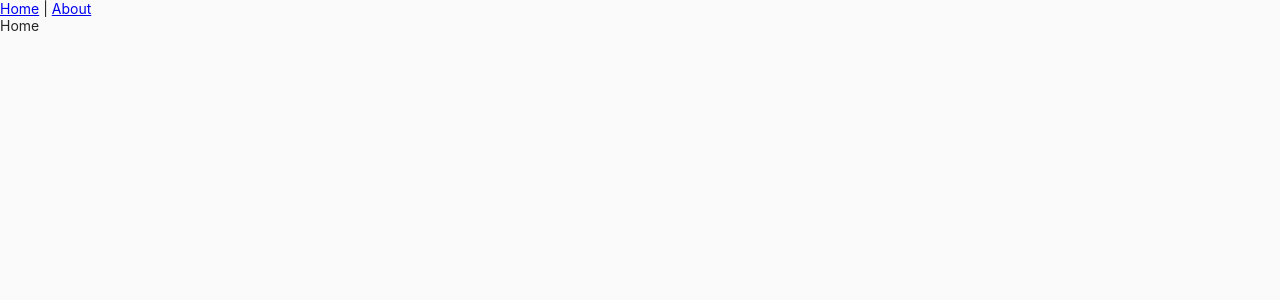
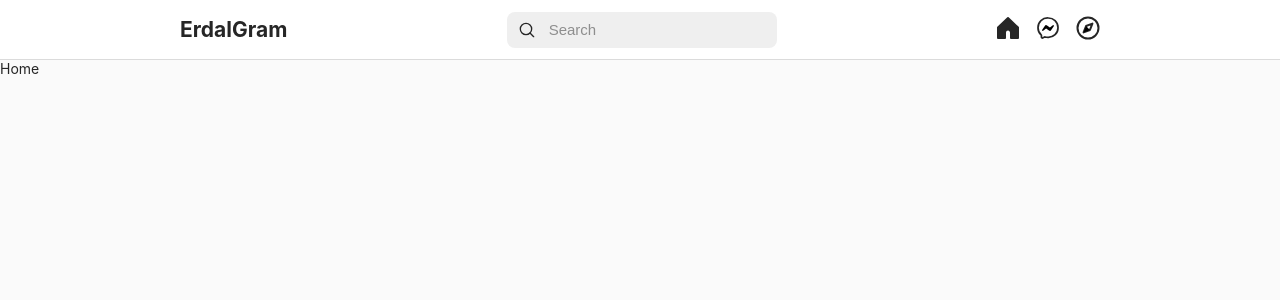
Before and after one commit to coderdal/erdalgram-vue, a Vue app: page / in a window 1280 px wide. Shown: the top 300 px of the page. Built offline with nearby package versions, Linux system fonts and the light colour scheme.

Commit message:
Header & Navigation Bar

```diff
--- a/src/App.vue
+++ b/src/App.vue
@@ -1,12 +1,21 @@
 <template>
-  <div id="app">
-    <nav>
-      <router-link to="/">Home</router-link> |
-      <router-link to="/about">About</router-link>
-    </nav>
+  <main id="app">
+    <app-header></app-header>
+
     <router-view />
-  </div>
+  </main>
 </template>
+
+<script>
+import appHeader from "@/components/Header/appHeader.vue";
+
+export default {
+  name: "App",
+  components: {
+    appHeader,
+  },
+};
+</script>
 
 <style>
 @import url("variables.css");
--- /dev/null
+++ b/src/assets/icons/DirectIcon.vue
@@ -0,0 +1,34 @@
+<template>
+  <svg v-if="active" height="24" viewBox="0 0 24 24" width="24">
+    <path
+      d="M12.003 1.131a10.487 10.487 0 00-10.87 10.57 10.194 10.194 0 003.412 7.771l.054 1.78a1.67 1.67 0 002.342 1.476l1.935-.872a11.767 11.767 0 003.127.416 10.488 10.488 0 0010.87-10.57 10.487 10.487 0 00-10.87-10.57zm5.786 9.001l-2.566 3.983a1.577 1.577 0 01-2.278.42l-2.452-1.84a.63.63 0 00-.759.002l-2.556 2.049a.659.659 0 01-.96-.874L8.783 9.89a1.576 1.576 0 012.277-.42l2.453 1.84a.63.63 0 00.758-.003l2.556-2.05a.659.659 0 01.961.874z"
+    ></path>
+  </svg>
+
+  <svg height="24" viewBox="0 0 24 24" width="24" v-else>
+    <path
+      d="M12.003 2.001a9.705 9.705 0 110 19.4 10.876 10.876 0 01-2.895-.384.798.798 0 00-.533.04l-1.984.876a.801.801 0 01-1.123-.708l-.054-1.78a.806.806 0 00-.27-.569 9.49 9.49 0 01-3.14-7.175 9.65 9.65 0 0110-9.7z"
+      fill="none"
+      stroke="currentColor"
+      stroke-miterlimit="10"
+      stroke-width="1.739"
+    ></path>
+    <path
+      d="M17.79 10.132a.659.659 0 00-.962-.873l-2.556 2.05a.63.63 0 01-.758.002L11.06 9.47a1.576 1.576 0 00-2.277.42l-2.567 3.98a.659.659 0 00.961.875l2.556-2.049a.63.63 0 01.759-.002l2.452 1.84a1.576 1.576 0 002.278-.42z"
+      fill-rule="evenodd"
+      class="white"
+    ></path>
+  </svg>
+</template>
+
+<script>
+export default {
+  name: "homeIcon",
+  props: {
+    active: {
+      type: Boolean,
+      default: false,
+    },
+  },
+};
+</script>
--- /dev/null
+++ b/src/assets/icons/ExploreIcon.vue
@@ -0,0 +1,52 @@
+<template>
+  <svg v-if="active" height="24" viewBox="0 0 24 24" width="24">
+    <path
+      d="M13.173 13.164l1.491-3.829-3.83 1.49zM12.001.5a11.5 11.5 0 1011.5 11.5A11.513 11.513 0 0012.001.5zm5.35 7.443l-2.478 6.369a1 1 0 01-.57.569l-6.36 2.47a1 1 0 01-1.294-1.294l2.48-6.369a1 1 0 01.57-.569l6.359-2.47a1 1 0 011.294 1.294z"
+    ></path>
+  </svg>
+
+  <svg height="24" viewBox="0 0 24 24" width="24" v-else>
+    <g class="filled" style="display: none">
+      <path
+        d="M13.173 13.164l1.491-3.829-3.83 1.49zM12.001.5a11.5 11.5 0 1011.5 11.5A11.513 11.513 0 0012.001.5zm5.35 7.443l-2.478 6.369a1 1 0 01-.57.569l-6.36 2.47a1 1 0 01-1.294-1.294l2.48-6.369a1 1 0 01.57-.569l6.359-2.47a1 1 0 011.294 1.294z"
+      ></path>
+    </g>
+
+    <g class="nonactive" style="display: block">
+      <polygon
+        fill="none"
+        points="13.941 13.953 7.581 16.424 10.06 10.056 16.42 7.585 13.941 13.953"
+        stroke="currentColor"
+        stroke-linecap="round"
+        stroke-linejoin="round"
+        stroke-width="2"
+      ></polygon>
+      <polygon
+        fill-rule="evenodd"
+        points="10.06 10.056 13.949 13.945 7.581 16.424 10.06 10.056"
+      ></polygon>
+      <circle
+        cx="12.001"
+        cy="12.005"
+        fill="none"
+        r="10.5"
+        stroke="currentColor"
+        stroke-linecap="round"
+        stroke-linejoin="round"
+        stroke-width="2"
+      ></circle>
+    </g>
+  </svg>
+</template>
+
+<script>
+export default {
+  name: "homeIcon",
+  props: {
+    active: {
+      type: Boolean,
+      default: false,
+    },
+  },
+};
+</script>
--- /dev/null
+++ b/src/assets/icons/HomeIcon.vue
@@ -0,0 +1,29 @@
+<template>
+  <svg v-if="active" height="24" viewBox="0 0 24 24" width="24">
+    <path
+      d="M22 23h-6.001a1 1 0 01-1-1v-5.455a2.997 2.997 0 10-5.993 0V22a1 1 0 01-1 1H2a1 1 0 01-1-1V11.543a1.002 1.002 0 01.31-.724l10-9.543a1.001 1.001 0 011.38 0l10 9.543a1.002 1.002 0 01.31.724V22a1 1 0 01-1 1z"
+    ></path>
+  </svg>
+
+  <svg height="24" viewBox="0 0 24 24" width="24" v-else>
+    <path
+      d="M9.005 16.545a2.997 2.997 0 012.997-2.997h0A2.997 2.997 0 0115 16.545V22h7V11.543L12 2 2 11.543V22h7.005z"
+      fill="none"
+      stroke="currentColor"
+      stroke-linejoin="round"
+      stroke-width="2"
+    ></path>
+  </svg>
+</template>
+
+<script>
+export default {
+  name: "homeIcon",
+  props: {
+    active: {
+      type: Boolean,
+      default: false,
+    },
+  },
+};
+</script>
--- /dev/null
+++ b/src/assets/icons/SearchIcon.vue
@@ -0,0 +1,35 @@
+<template>
+  <svg :color="color" :fill="color" height="16" viewBox="0 0 24 24" width="16">
+    <path
+      d="M19 10.5A8.5 8.5 0 1110.5 2a8.5 8.5 0 018.5 8.5z"
+      fill="none"
+      stroke="currentColor"
+      stroke-linecap="round"
+      stroke-linejoin="round"
+      stroke-width="2"
+    ></path>
+    <line
+      fill="none"
+      stroke="currentColor"
+      stroke-linecap="round"
+      stroke-linejoin="round"
+      stroke-width="2"
+      x1="16.511"
+      x2="22"
+      y1="16.511"
+      y2="22"
+    ></line>
+  </svg>
+</template>
+
+<script>
+export default {
+  name: "searchIcon",
+  props: {
+    color: {
+      type: String,
+      default: "#8e8e8e",
+    },
+  },
+};
+</script>
--- /dev/null
+++ b/src/components/Header/appHeader.vue
@@ -0,0 +1,53 @@
+<template>
+  <header>
+    <section>
+      <div class="brand">
+        <router-link to="/">
+          <h2>ErdalGram</h2>
+        </router-link>
+      </div>
+
+      <header-search />
+
+      <header-navigation />
+    </section>
+  </header>
+</template>
+
+<script>
+import HeaderNavigation from "./headerNavigation.vue";
+import HeaderSearch from "./headerSearch.vue";
+
+export default {
+  name: "appHeader",
+  components: { HeaderNavigation, HeaderSearch },
+};
+</script>
+
+<style scoped>
+header {
+  width: 100%;
+  height: 60px;
+  background: var(--bg-color);
+  padding: 0 160px;
+
+  border-bottom: 1px solid var(--border-color);
+}
+
+header section {
+  height: 100%;
+  width: 100%;
+  max-width: calc(935px + 40px);
+
+  padding: 0 20px;
+
+  display: flex;
+  align-items: center;
+  justify-content: space-between;
+}
+
+header a {
+  text-decoration: none;
+  color: var(--text-color);
+}
+</style>
--- /dev/null
+++ b/src/components/Header/headerNavigation.vue
@@ -0,0 +1,65 @@
+<template>
+  <nav>
+    <ul class="navigation">
+      <li>
+        <router-link to="/" active-class="active" exact>
+          <home-icon />
+        </router-link>
+      </li>
+      <li>
+        <router-link to="/direct/inbox" active-class="active" exact>
+          <direct-icon />
+        </router-link>
+      </li>
+      <li>
+        <router-link to="/explore" active-class="active" exact>
+          <explore-icon />
+        </router-link>
+      </li>
+    </ul>
+  </nav>
+</template>
+
+<script>
+import HomeIcon from "@/assets/icons/HomeIcon.vue";
+import DirectIcon from "@/assets/icons/DirectIcon.vue";
+import ExploreIcon from "@/assets/icons/ExploreIcon.vue";
+export default {
+  name: "headerNavigation",
+  components: {
+    HomeIcon,
+    DirectIcon,
+    ExploreIcon,
+  },
+};
+</script>
+
+<style>
+header section nav .navigation {
+  list-style: none;
+  display: flex;
+  gap: 16px;
+}
+
+header section nav .navigation .active path {
+  fill: var(--text-color);
+}
+
+header section nav .navigation .active .white {
+  fill: var(--bg-color);
+}
+
+svg {
+  color: var(--text-color);
+}
+
+/* Solution for explore icon */
+
+header section nav .navigation .active svg .filled {
+  display: block !important;
+}
+
+header section nav .navigation .active svg .nonactive {
+  display: none !important;
+}
+</style>
--- /dev/null
+++ b/src/components/Header/headerSearch.vue
@@ -0,0 +1,54 @@
+<template>
+  <div class="search">
+    <search-icon />
+    <input type="text" placeholder="Search" v-model="inputValue" />
+  </div>
+</template>
+
+<script>
+import SearchIcon from "@/assets/icons/SearchIcon.vue";
+export default {
+  name: "headerSearch",
+  components: {
+    SearchIcon,
+  },
+  data() {
+    return {
+      inputValue: "",
+    };
+  },
+};
+</script>
+
+<style scoped>
+header section .search {
+  height: 36px;
+  width: 270px;
+  min-width: 125px;
+  font-weight: 400;
+  position: relative;
+}
+
+header section .search svg {
+  position: absolute;
+  top: 50%;
+  left: 12px;
+  transform: translateY(-50%);
+  pointer-events: none;
+}
+
+header section .search input {
+  padding: 0px 42px;
+  height: 100%;
+  width: 100%;
+  font-size: 15px;
+  background: var(--input-bg-color);
+  border: none;
+  outline: none;
+  border-radius: 8px;
+}
+
+header section .search input::placeholder {
+  color: var(--text-light-color);
+}
+</style>
--- a/src/variables.css
+++ b/src/variables.css
@@ -7,4 +7,8 @@
 
   --body-bg-color: #fafafa;
   --bg-color: #ffffff;
+
+  --border-color: #dbdbdb;
+
+  --input-bg-color: #efefef;
 }
```
